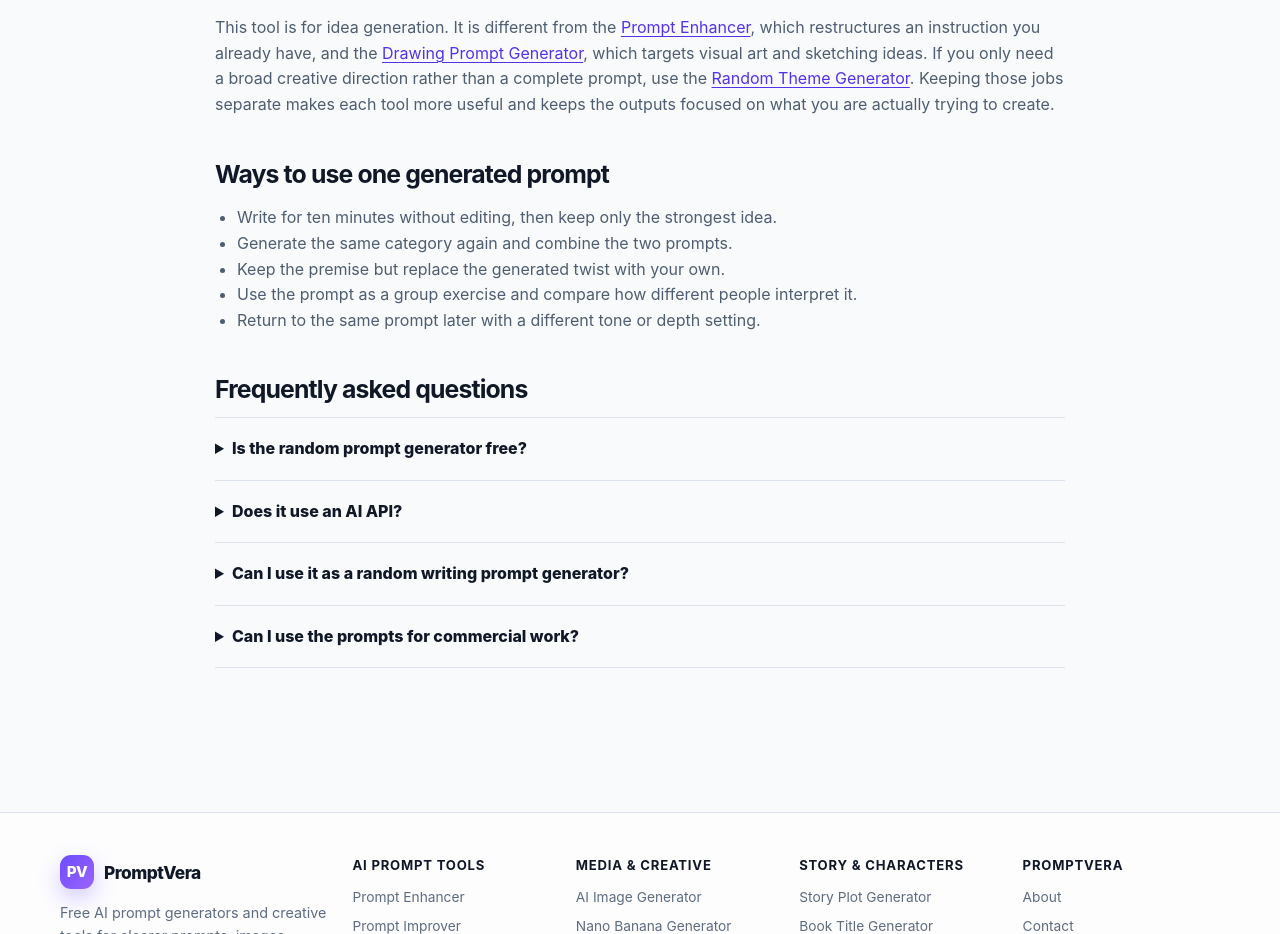
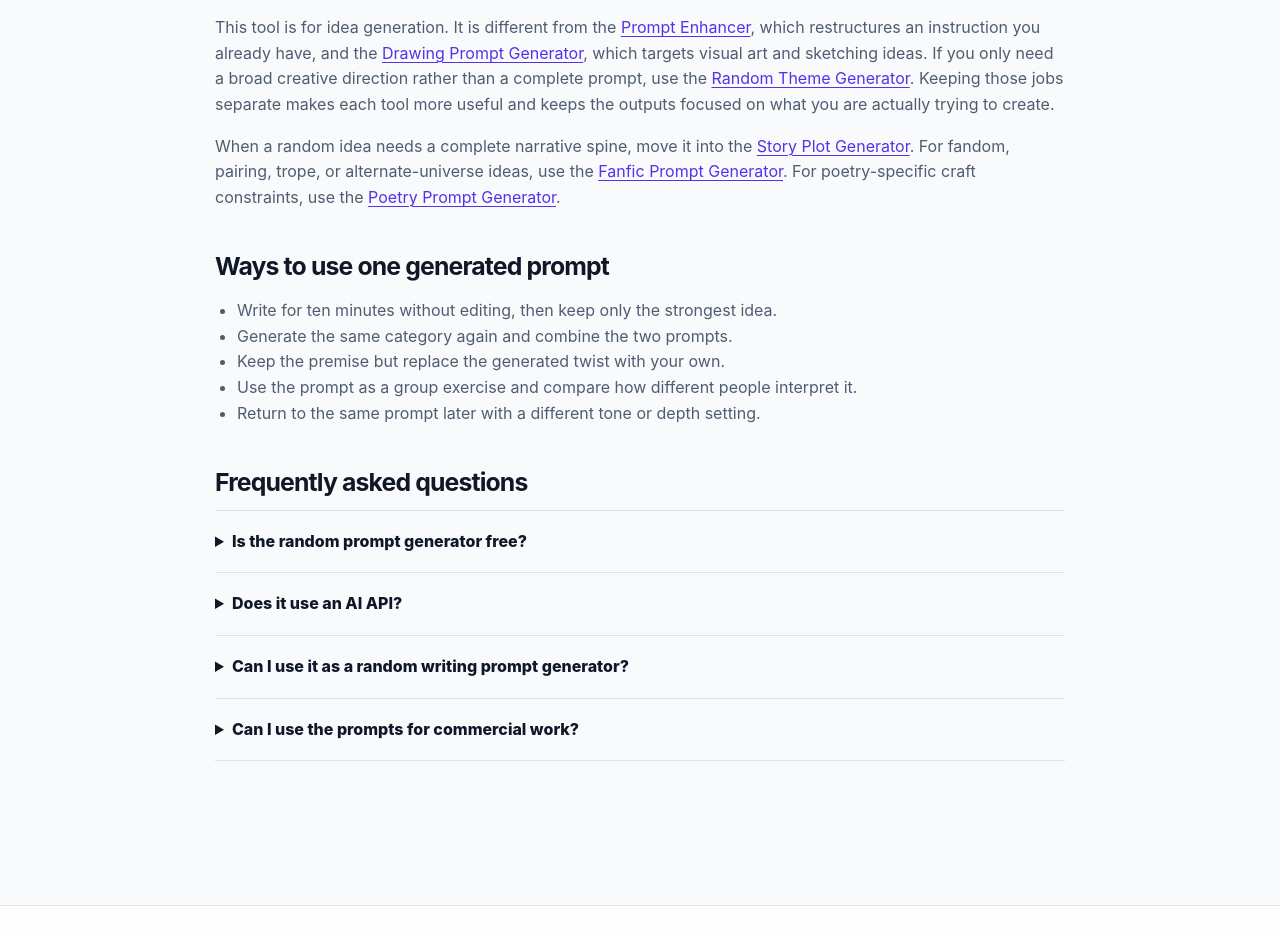
Before and after one commit to GrithX-Solutions/promptvera, a Next.js app: page /random-prompt-generator in a window 1280 px wide. Shown: the part 2424-3358 px from the top of the page. Built offline with nearby package versions, Linux system fonts and the light colour scheme.

Commit message:
Implement P0 SEO semantics for app/random-prompt-generator/page.tsx

```diff
--- a/app/random-prompt-generator/page.tsx
+++ b/app/random-prompt-generator/page.tsx
@@ -110,6 +110,13 @@ export default function RandomPromptGeneratorPage() {
           jobs separate makes each tool more useful and keeps the outputs focused on what
           you are actually trying to create.
         </p>
+        <p>
+          When a random idea needs a complete narrative spine, move it into the{" "}
+          <Link href="/story-plot-generator">Story Plot Generator</Link>. For fandom,
+          pairing, trope, or alternate-universe ideas, use the{" "}
+          <Link href="/fanfic-prompt-generator">Fanfic Prompt Generator</Link>. For poetry-specific
+          craft constraints, use the <Link href="/poetry-prompt-generator">Poetry Prompt Generator</Link>.
+        </p>
 
         <h2>Ways to use one generated prompt</h2>
         <ul>
```
